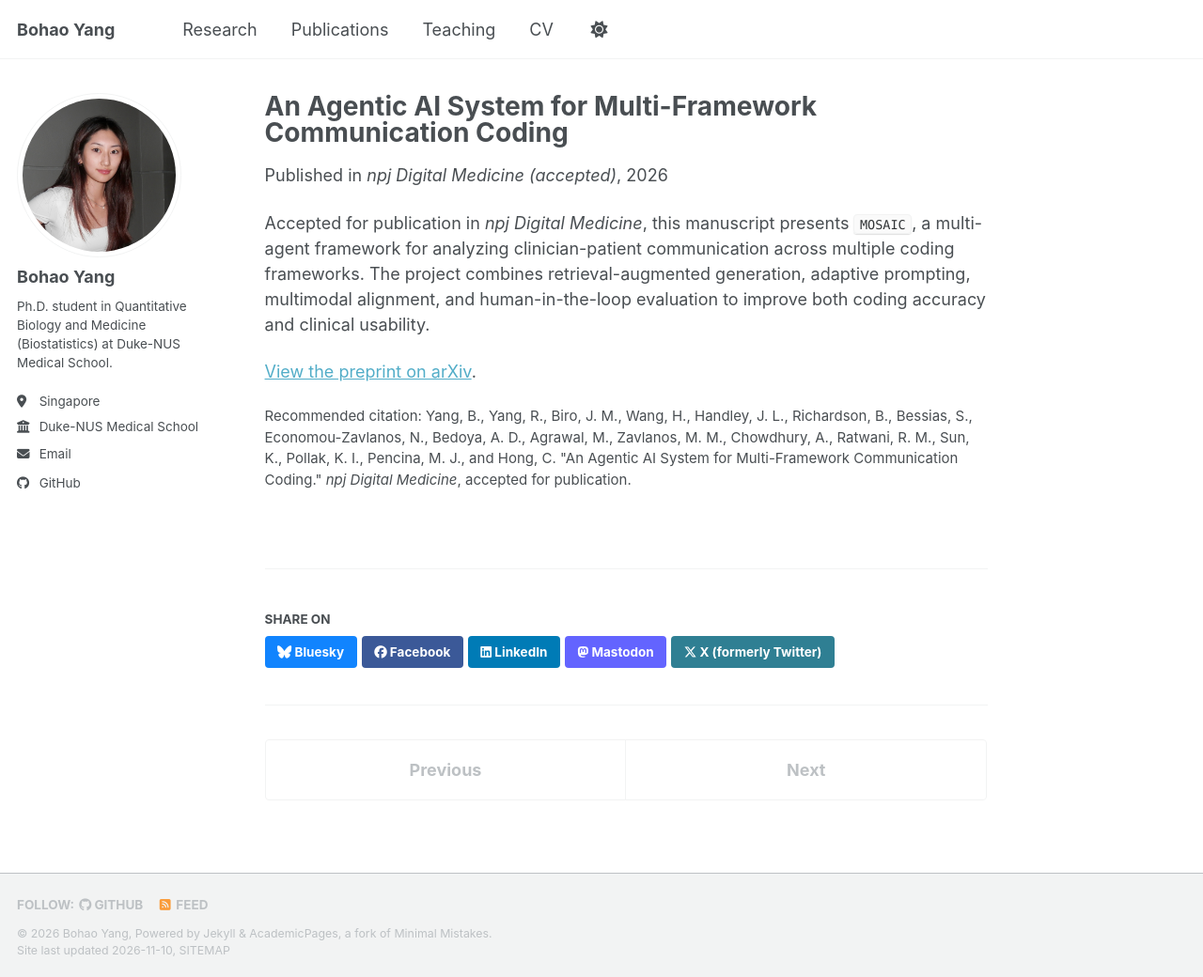
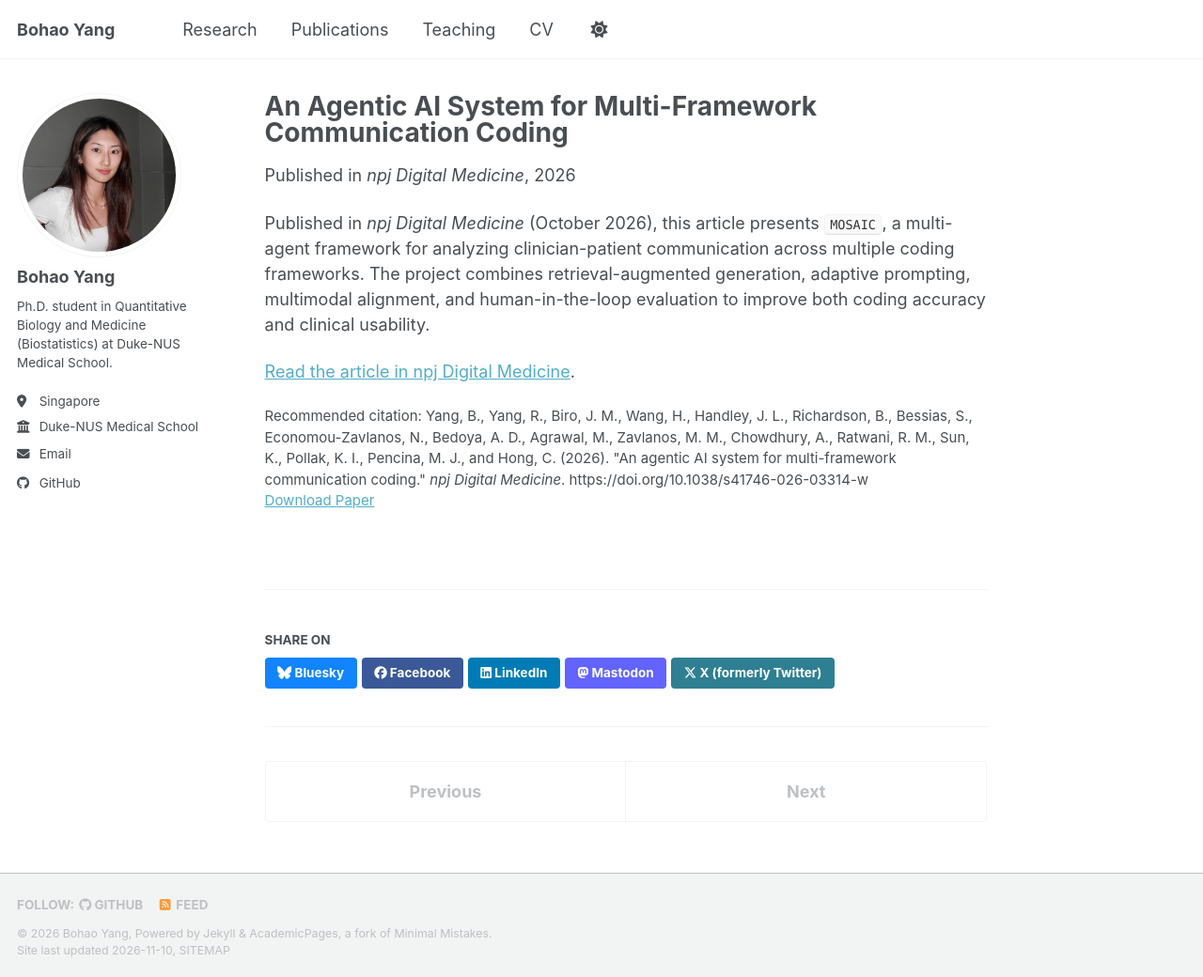
Before and after one commit to bohaoyang1327/bohaoyang1327, a Jekyll site: the page built from _publications/2026-01-01-mosaic-communication-coding.md, in a window 1280 px wide and 1040 px high. Shown: the whole window at 94% size. Built offline with Jekyll 4.4.1, drawn with Linux system fonts in a browser that asks for light colours; a script bundle is joined from its source files by our own code; library files that are not in the unit come from our copies.

Commit message:
update MOSAIC to published npj Digital Medicine version
Co-Authored-By: Claude Opus 5.5 <noreply@anthropic.com>
Claude-Session: https://claude.ai/code/session_01HRvBuFikx9F6mSdHxsqRJk

```diff
--- a/_publications/2026-01-01-mosaic-communication-coding.md
+++ b/_publications/2026-01-01-mosaic-communication-coding.md
@@ -3,12 +3,13 @@ title: "An Agentic AI System for Multi-Framework Communication Coding"
 collection: publications
 category: manuscripts
 permalink: /publication/mosaic-communication-coding/
-excerpt: "Accepted for publication in npj Digital Medicine. Introduces an agentic AI framework for communication coding in clinician-patient dialogue."
-date: 2026-01-01
-venue: "npj Digital Medicine (accepted)"
-citation: 'Yang, B., Yang, R., Biro, J. M., Wang, H., Handley, J. L., Richardson, B., Bessias, S., Economou-Zavlanos, N., Bedoya, A. D., Agrawal, M., Zavlanos, M. M., Chowdhury, A., Ratwani, R. M., Sun, K., Pollak, K. I., Pencina, M. J., and Hong, C. &quot;An Agentic AI System for Multi-Framework Communication Coding.&quot; <i>npj Digital Medicine</i>, accepted for publication.'
+excerpt: "Published in npj Digital Medicine (2026). Introduces an agentic AI framework for communication coding in clinician-patient dialogue."
+date: 2026-10-11
+venue: "npj Digital Medicine"
+paperurl: "https://doi.org/10.1038/s41746-026-03314-w"
+citation: 'Yang, B., Yang, R., Biro, J. M., Wang, H., Handley, J. L., Richardson, B., Bessias, S., Economou-Zavlanos, N., Bedoya, A. D., Agrawal, M., Zavlanos, M. M., Chowdhury, A., Ratwani, R. M., Sun, K., Pollak, K. I., Pencina, M. J., and Hong, C. (2026). &quot;An agentic AI system for multi-framework communication coding.&quot; <i>npj Digital Medicine</i>. https://doi.org/10.1038/s41746-026-03314-w'
 ---
 
-Accepted for publication in *npj Digital Medicine*, this manuscript presents `MOSAIC`, a multi-agent framework for analyzing clinician-patient communication across multiple coding frameworks. The project combines retrieval-augmented generation, adaptive prompting, multimodal alignment, and human-in-the-loop evaluation to improve both coding accuracy and clinical usability.
+Published in *npj Digital Medicine* (October 2026), this article presents `MOSAIC`, a multi-agent framework for analyzing clinician-patient communication across multiple coding frameworks. The project combines retrieval-augmented generation, adaptive prompting, multimodal alignment, and human-in-the-loop evaluation to improve both coding accuracy and clinical usability.
 
-[View the preprint on arXiv](https://arxiv.org/abs/2512.08659).
+[Read the article in npj Digital Medicine](https://doi.org/10.1038/s41746-026-03314-w).
```
Also changed, not shown: _pages/about.md (+1 -1 lines), _pages/cv.md (+2 -2 lines), _portfolio/2025-01-15-mosaic.md (+3 -3 lines).
